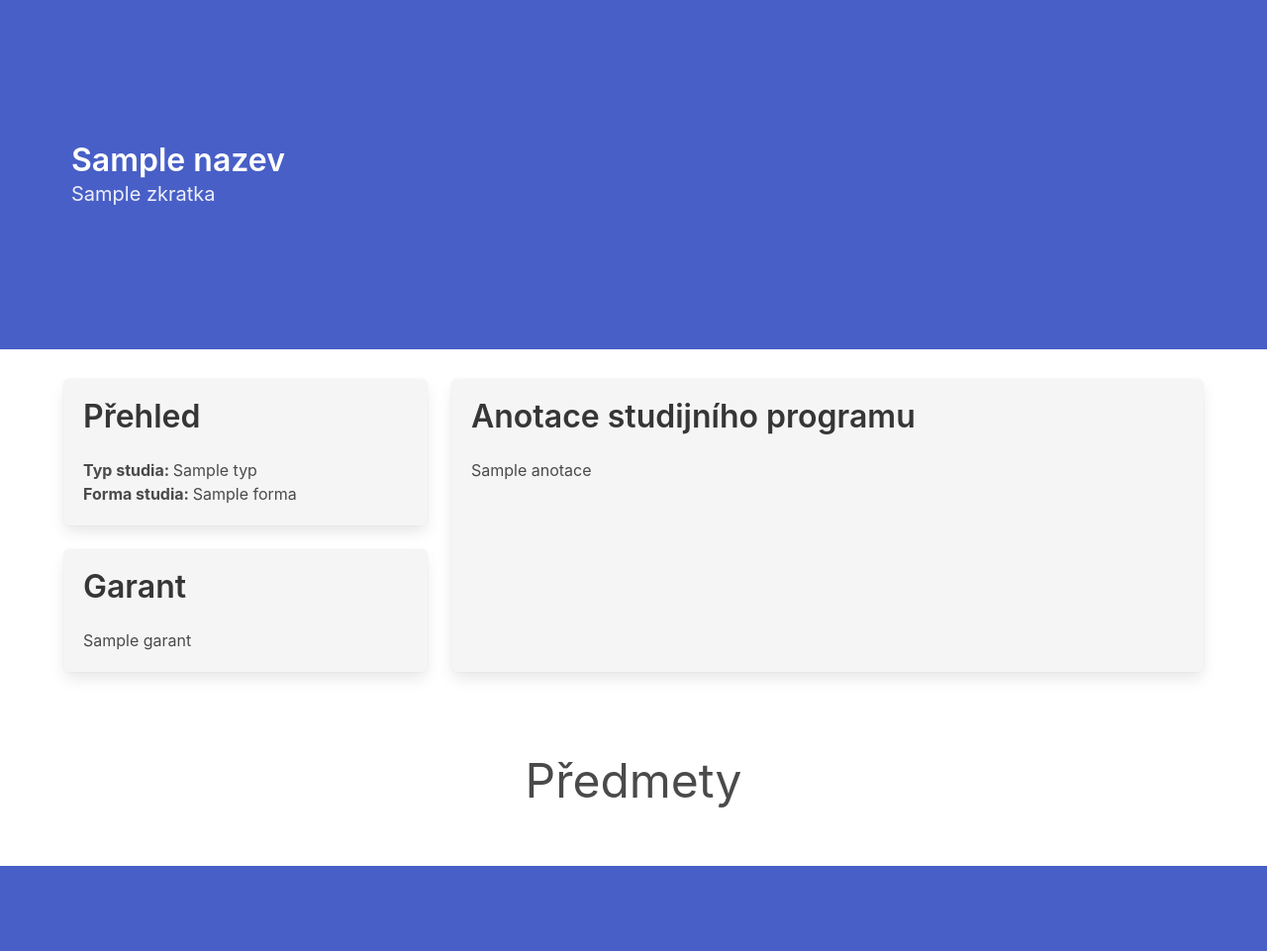
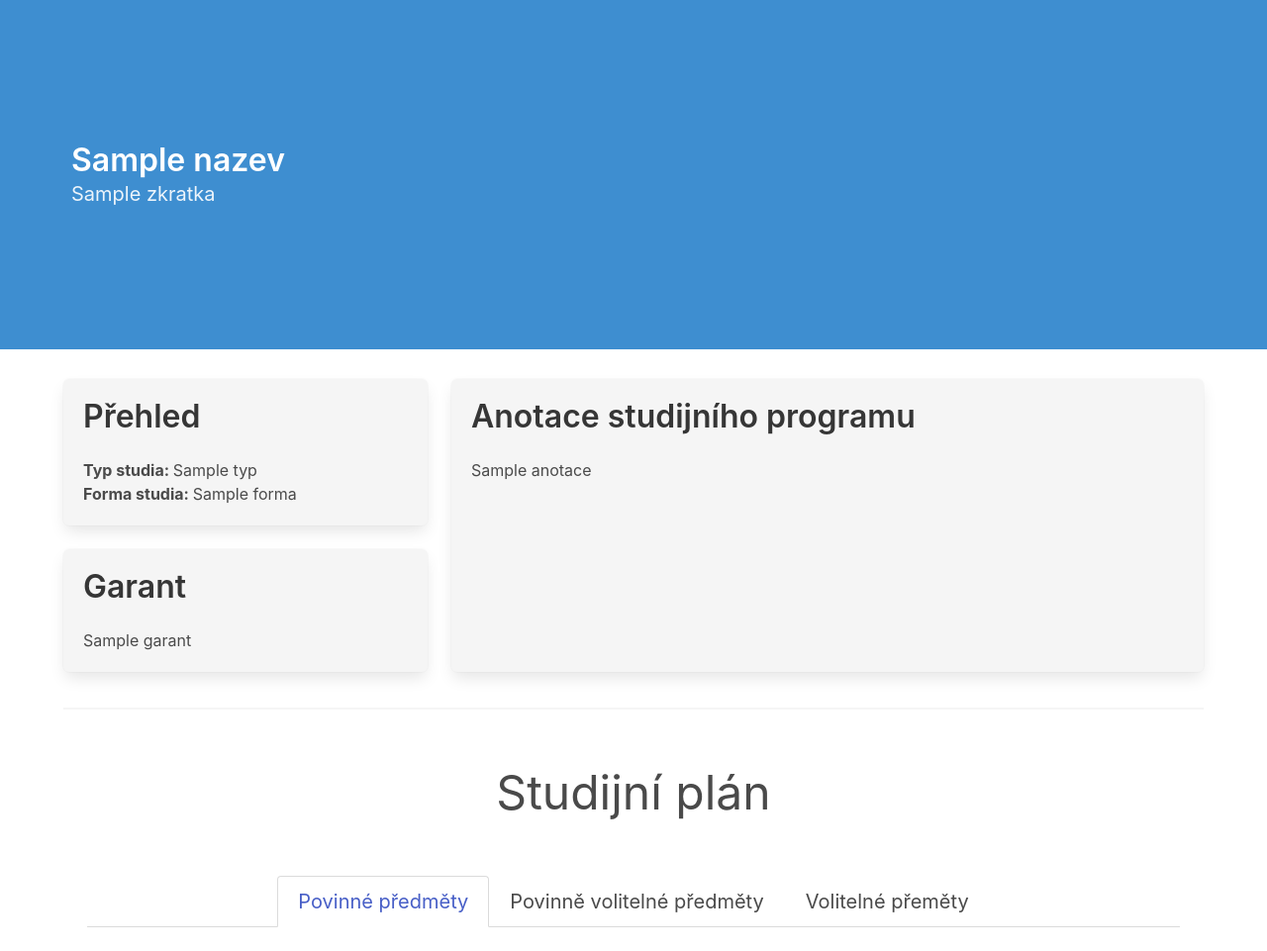
Before and after one commit to MFVS/stag-brozury, a FastAPI app: template app/templates/pages/obor.html in a window 1280 px wide. Shown: the part 52-1013 px from the top of the page at 99% size. Before the commit the page ends 927 px from the top, so only its background shows below. Run offline with FastAPI, Linux system fonts and the light colour scheme; the template is opened without the code that fills it: most values are stand-ins (such as "Sample title", 1, 10 or a date in 2020).

Commit message:
predmety

```diff
--- a/app/routers/ws.py
+++ b/app/routers/ws.py
@@ -18,7 +18,7 @@ async def get_programs(request: Request):
         "lang": "cs",
         "outputFormat": "CSV",
         "outputFormatEncoding": "utf-8",
-        "rok": 2023,
+        # "rok": 2023,
         "forma": "P",
     }
 
--- a/app/templates/pages/obor.html
+++ b/app/templates/pages/obor.html
@@ -1,6 +1,6 @@
 {% extends 'index.html' %}
 {% block head %}
-<section class="hero is-medium is-link">
+<section class="hero is-medium is-info">
     <div class="hero-body">
       <p class="title">
         {{ df['nazev'][0] }}
@@ -41,7 +41,16 @@
         </div>
       </div>
 
-      <h1 class="is-size-1 has-text-centered" style="padding: 50px;">Předmety</h1>
+      <hr>
+
+      <h1 class="is-size-1 has-text-centered p-5">Studijní plán</h1>
+      <div class="tabs is-centered is-boxed is-medium p-5">
+        <ul>
+          <li class="is-active"><a>Povinné předměty</a></li>
+          <li><a>Povinně volitelné předměty</a></li>
+          <li><a>Volitelné přeměty</a></li>
+        </ul>
+      </div>
 </div>
 
 {% endblock %}
```
